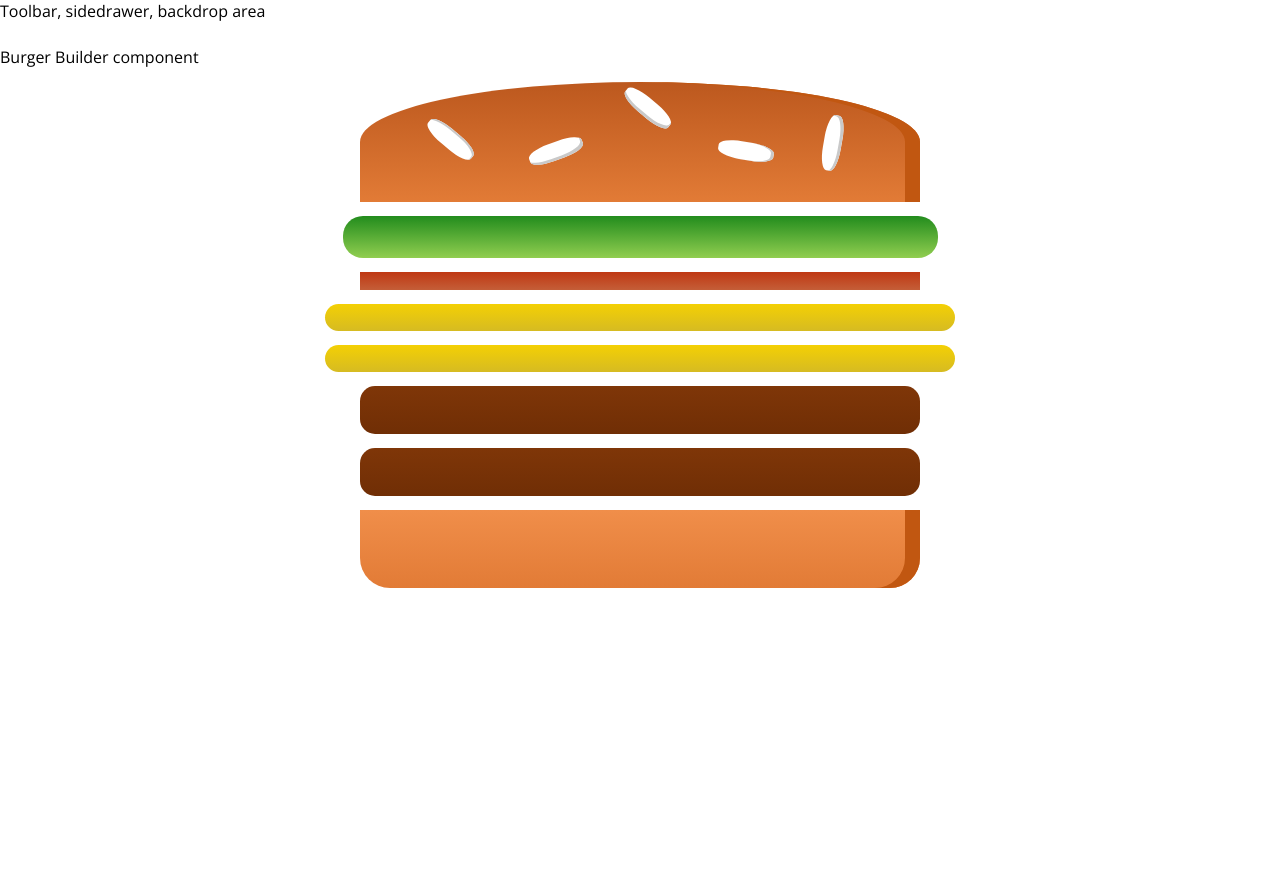
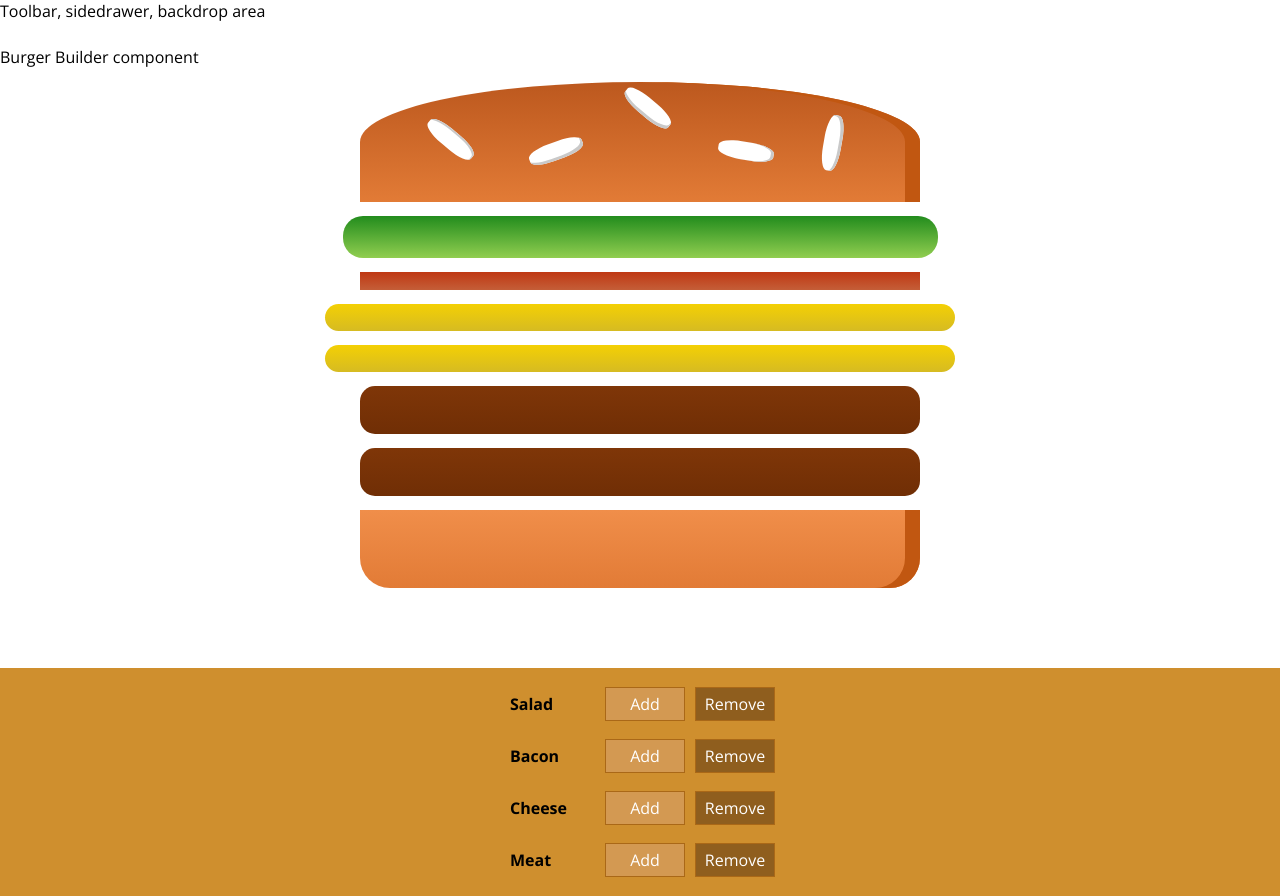
Before and after one commit to ewhanhan/Burger-Builder, a React (Create React App) app: page / in a window 1280 px wide. Before the commit the page ends 800 px from the top, so only its background shows below. Built offline with nearby package versions, Linux system fonts and the light colour scheme.

Commit message:
Add burger ingredient controller component
section to add / remove ingredients (does not do anything yet)

```diff
--- /dev/null
+++ b/src/component/BurgerControls/BurgerControl/BurgerControl.js
@@ -0,0 +1,13 @@
+import React from 'react';
+import styles from './BurgerControl.module.css';
+const BurgerControl = (props) => {
+  return (
+    <div className={styles.BuildControl}>
+      <div className={styles.Label}>{props.ingredientLabel}</div>
+      <button className={styles.Less}>Add</button>
+      <button className={styles.More}>Remove</button>
+    </div>
+  );
+};
+
+export default BurgerControl;
--- /dev/null
+++ b/src/component/BurgerControls/BurgerControl/BurgerControl.module.css
@@ -0,0 +1,58 @@
+.BuildControl {
+  display: flex;
+  justify-content: space-between;
+  align-items: center;
+  margin: 5px 0;
+}
+
+.BuildControl button {
+  display: block;
+  font: inherit;
+  padding: 5px;
+  margin: 0 5px;
+  width: 80px;
+  border: 1px solid #aa6817;
+  cursor: pointer;
+  outline: none;
+}
+
+.BuildControl button:disabled {
+  background-color: #ac9980;
+  border: 1px solid #7e7365;
+  color: #ccc;
+  cursor: default;
+}
+
+.BuildControl button:hover:disabled {
+  background-color: #ac9980;
+  color: #ccc;
+  cursor: not-allowed;
+}
+
+.Label {
+  padding: 10px;
+  font-weight: bold;
+  width: 80px;
+}
+
+.BuildControl .Less {
+  background-color: #d39952;
+  color: white;
+}
+
+.BuildControl .More {
+  background-color: #8f5e1e;
+  color: white;
+}
+
+.BuildControl .Less:hover,
+.BuildControl .Less:active {
+  background-color: #daa972;
+  color: white;
+}
+
+.BuildControl .More:hover,
+.BuildControl .More:active {
+  background-color: #99703f;
+  color: white;
+}
--- /dev/null
+++ b/src/component/BurgerControls/BurgerControls.js
@@ -0,0 +1,27 @@
+import React from 'react';
+import styles from './BurgerControls.module.css';
+import BuildControl from './BurgerControl/BurgerControl.js';
+
+const INGREDIENT_CONTROLLERS = [
+  { ingredientName: 'Salad', type: 'salad' },
+  { ingredientName: 'Bacon', type: 'bacon' },
+  { ingredientName: 'Cheese', type: 'cheese' },
+  { ingredientName: 'Meat', type: 'meat' },
+];
+
+const BurgerControls = (props) => {
+  return (
+    <div className={styles.BurgerControls}>
+      {INGREDIENT_CONTROLLERS.map((item, index) => {
+        return (
+          <BuildControl
+            key={item.ingredientName + index}
+            ingredientLabel={item.ingredientName}
+          />
+        );
+      })}
+    </div>
+  );
+};
+
+export default BurgerControls;
--- /dev/null
+++ b/src/component/BurgerControls/BurgerControls.module.css
@@ -0,0 +1,10 @@
+.BurgerControls {
+  width: 100%;
+  background-color: #cf8f2e;
+  display: flex;
+  flex-flow: column;
+  align-items: center;
+  box-shadow: 0 2px 1px #cccccc;
+  margin: auto;
+  padding: 10px 0;
+}
--- a/src/container/BurgerBuilder/BurgerBuilder.js
+++ b/src/container/BurgerBuilder/BurgerBuilder.js
@@ -1,5 +1,6 @@
 import React, { Component } from 'react';
 import Burger from '../../component/Burger/Burger.js';
+import BurgerControls from '../../component/BurgerControls/BurgerControls.js';
 
 export class BurgerBuilder extends Component {
   state = {
@@ -16,6 +17,7 @@ export class BurgerBuilder extends Component {
       <div>
         Burger Builder component
         <Burger ingredients={this.state.ingredients} />
+        <BurgerControls />
       </div>
     );
   }
```
Also changed, not shown: 1 other file (tests, documents, lock files or other folders).
